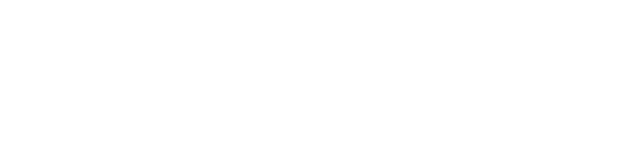
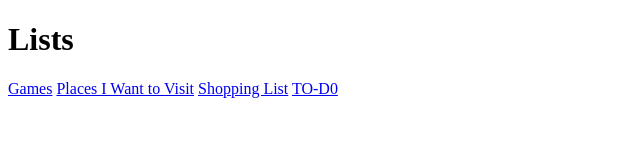
Before and after one commit to Haphoera/first-website, a plain HTML site: page index.html in a window 1280 px wide. Shown: the whole page, without its empty margins (0-640 px from the left). Drawn offline with Linux system fonts and the light colour scheme.

Commit message:
created relative links

```diff
--- a/index.html
+++ b/index.html
@@ -6,5 +6,10 @@
         <a href="https://media.discordapp.net/attachments/866206977813774346/1041845813061615698/6F1DC702-0389-41D2-8616-588CD79CE98A.gif"></a>
     </head>
     <body>
+        <h1>Lists</h1>
+        <a href="games.html">Games</a>
+        <a href="vacation.html">Places I Want to Visit</a>
+        <a href="shopping-list.html">Shopping List</a>
+        <a href="todo.html">TO-D0</a>
     </body>
 </html>
```
